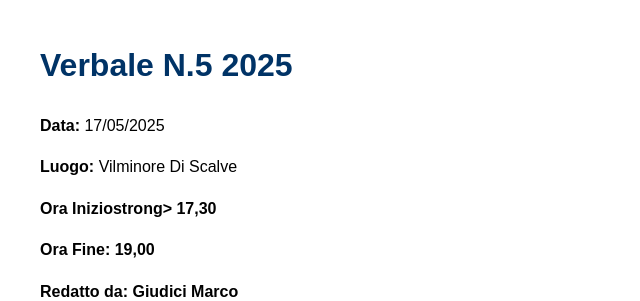
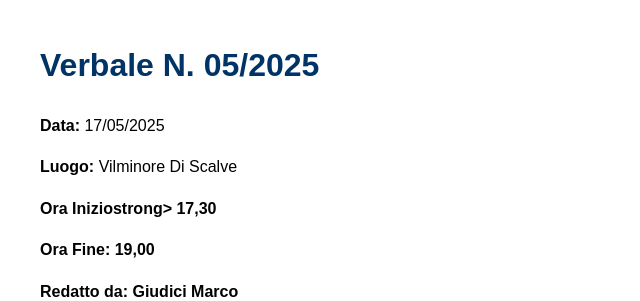
Before and after one commit to emiliomaj60-lang/prot_civ_vas, a Flask app: template templates/verbali/Verbale_N._05_2025.html in a window 1280 px wide. Shown: the top 301 px of the page, without its empty margins (0-640 px from the left). Run offline with Flask 3, Linux system fonts and the light colour scheme; the template is opened without the code that fills it, so the values that code supplies are empty.

Commit message:
Update Verbale_N._05_2025.html

```diff
--- a/templates/verbali/Verbale_N._05_2025.html
+++ b/templates/verbali/Verbale_N._05_2025.html
@@ -12,7 +12,7 @@
 </head>
 <body>
 
-<h1>Verbale N.5 2025</h1>
+<h1>Verbale N. 05/2025</h1>
 
 <p><strong>Data:</strong> 17/05/2025</p>
 <p><strong>Luogo:</strong> Vilminore Di Scalve</p>
```
